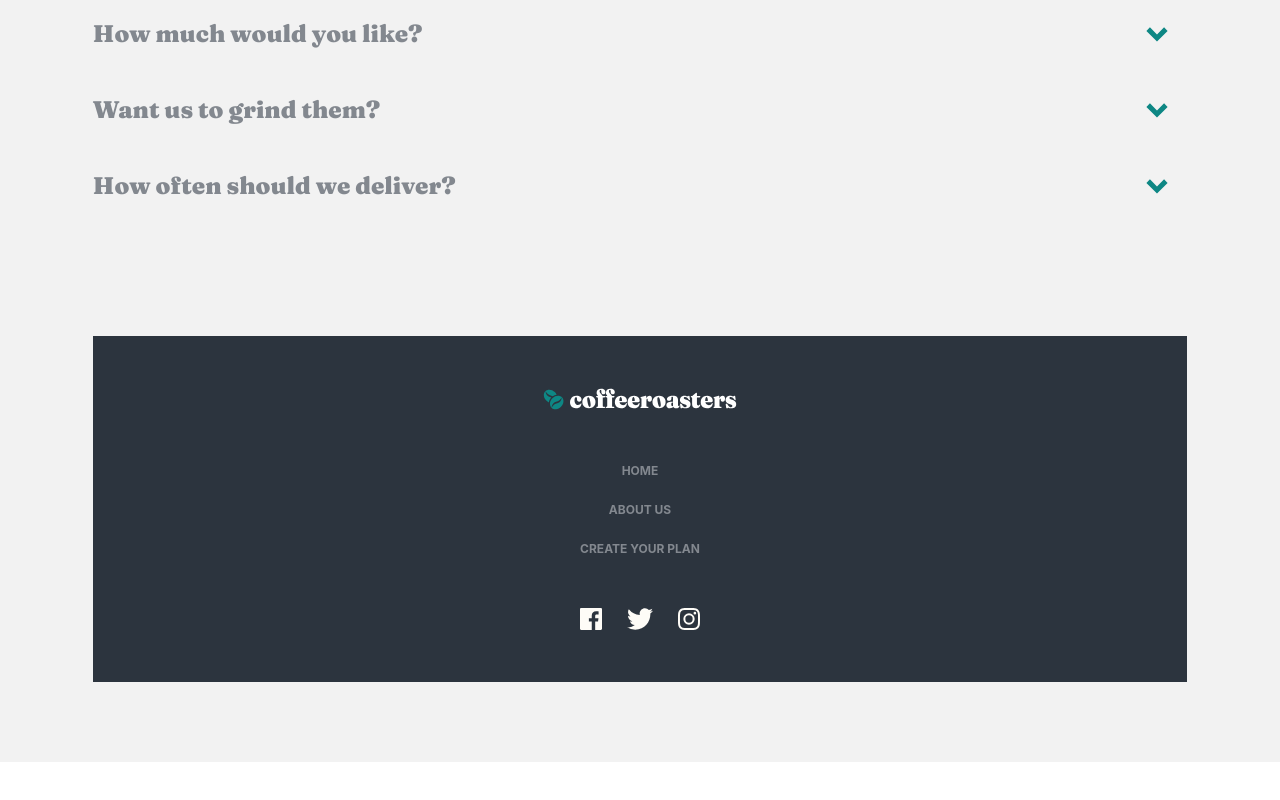
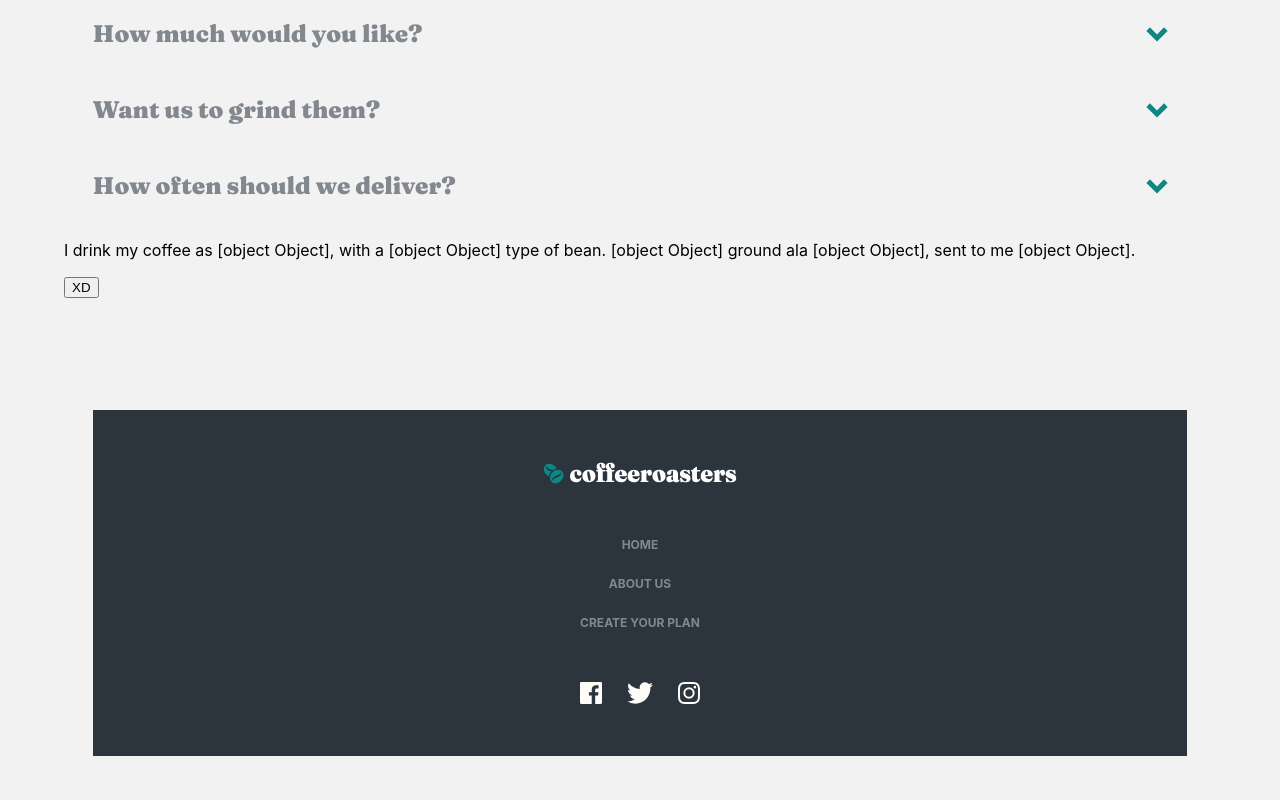
Before and after one commit to pawel975/coffeeroasters-frontend-mentor, a React (Create React App) app: page /plan in a window 1280 px wide. Shown: the part 2899-3699 px from the top of the page. Before the commit the page ends 3661 px from the top, so only its background shows below. Built offline with nearby package versions, Linux system fonts and the light colour scheme.

Commit message:
summary initialize

```diff
--- a/src/Components/Dropdown/Dropdown.js
+++ b/src/Components/Dropdown/Dropdown.js
@@ -94,7 +94,7 @@ const DropdownWrapper = styled.div`
     }
 `
 
-    const Dropdown = ({state, setState, id,aspect,click}) => {
+    const Dropdown = ({state, setState, id,aspect}) => {
 
     const [open, setOpen] = useState(false);
 
--- a/src/pages/Plan/Plan.js
+++ b/src/pages/Plan/Plan.js
@@ -166,8 +166,15 @@ function Plan() {
           {AllSteps}
       </div>
       {AllAspects}
-      {!orderSummary.includes(null) && <p>{`I drink my coffee as ${orderSummary[0]}, with a ${orderSummary[1]} type of bean. ${orderSummary[2]} ground ala ${orderSummary[3]}, sent to me ${orderSummary[4]}.`}</p>
-}
+
+      {/* tutaj trzeba odwrócić !orderSummary */}
+      {!orderSummary.includes(null) && <p>{`I drink my coffee as ${orderSummary[0]}, with a ${orderSummary[1]} type of bean. ${orderSummary[2]} ground ala ${orderSummary[3]}, sent to me ${orderSummary[4]}.`}</p>}
+
+      <section className="summary">
+        {orderSummary.includes(null) &&
+        <p>{`I drink my coffee as ${<h1>{orderSummary[0]}</h1>}, with a ${<span>{orderSummary[1]}</span>} type of bean. ${<span>{orderSummary[2]}</span>} ground ala ${<span>{orderSummary[3]}</span>}, sent to me ${<span>{orderSummary[4]}</span>}.`}</p>}
+      </section>
+      <button onClick={()=> console.log(orderSummary)}>XD</button>
     </PlanWrapper>
   );
 }
```
